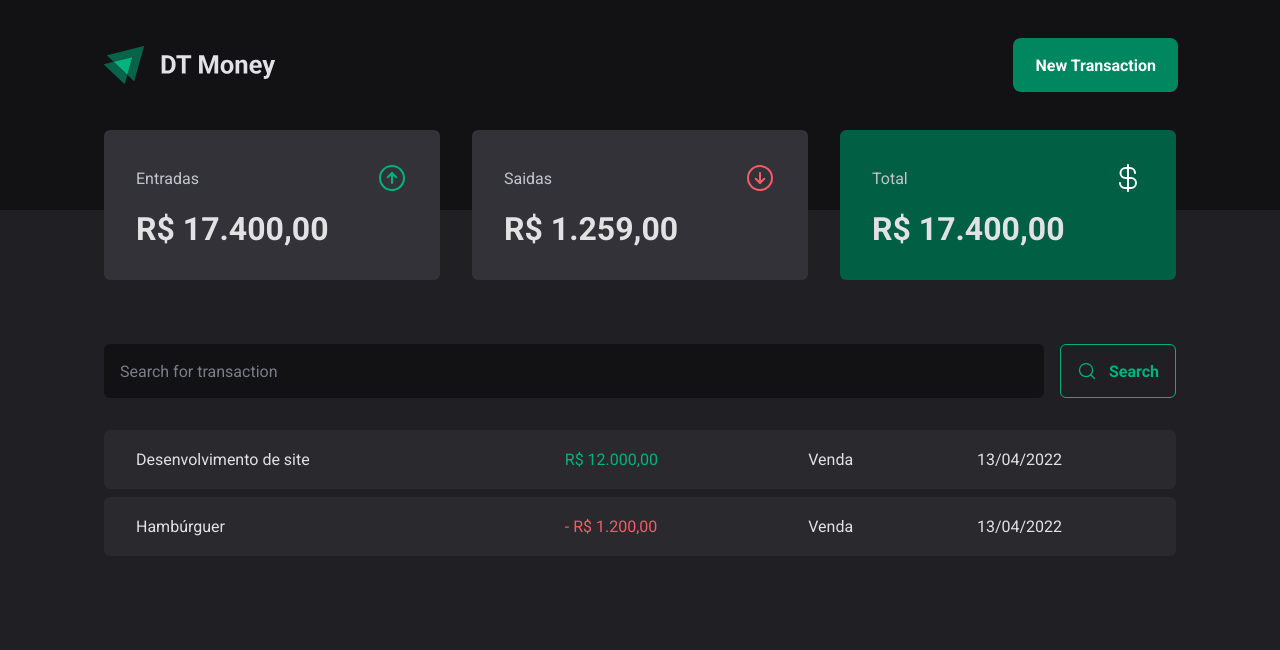
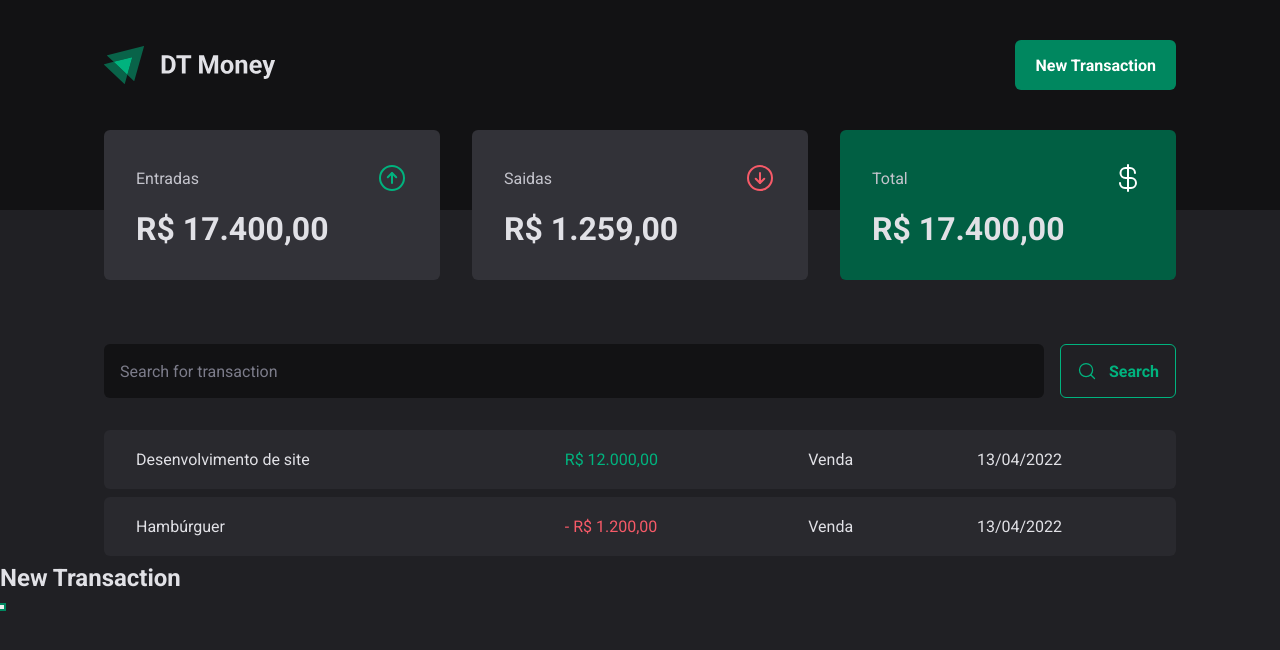
Before and after one commit to agleymelo/03-dt-money, a React (Vite) app: page / in a window 1280 px wide. Both pictures are taken after a click on the button "New Transaction". Shown: the top 650 px of the page. Built offline with nearby package versions, Linux system fonts and the light colour scheme.

Commit message:
Estrutura visiual - Criando um modal acessivel

```diff
--- a/package.json
+++ b/package.json
@@ -9,6 +9,7 @@
     "preview": "vite preview"
   },
   "dependencies": {
+    "@radix-ui/react-dialog": "^1.0.0",
     "phosphor-react": "^1.4.1",
     "react": "^18.2.0",
     "react-dom": "^18.2.0",
--- a/src/components/Header/index.tsx
+++ b/src/components/Header/index.tsx
@@ -1,3 +1,5 @@
+import * as Dialog from "@radix-ui/react-dialog"
+
 import logoSvg from "../../assets/Logo.svg"
 
 import { HeaderContainer, HeaderContent, NewTransactionButton } from "./styles"
@@ -8,7 +10,21 @@
       <HeaderContent>
         <img src={logoSvg} alt="" />
 
-        <NewTransactionButton>New Transaction</NewTransactionButton>
+        <Dialog.Root>
+          <Dialog.Trigger asChild>
+            <NewTransactionButton>New Transaction</NewTransactionButton>
+          </Dialog.Trigger>
+
+          <Dialog.Portal>
+            <Dialog.Overlay />
+
+            <Dialog.Content>
+              <Dialog.Title>New Transaction</Dialog.Title>
+
+              <Dialog.Close />
+            </Dialog.Content>
+          </Dialog.Portal>
+        </Dialog.Root>
       </HeaderContent>
     </HeaderContainer>
   )
```
Also changed, not shown: 1 other file (tests, documents, lock files or other folders).
